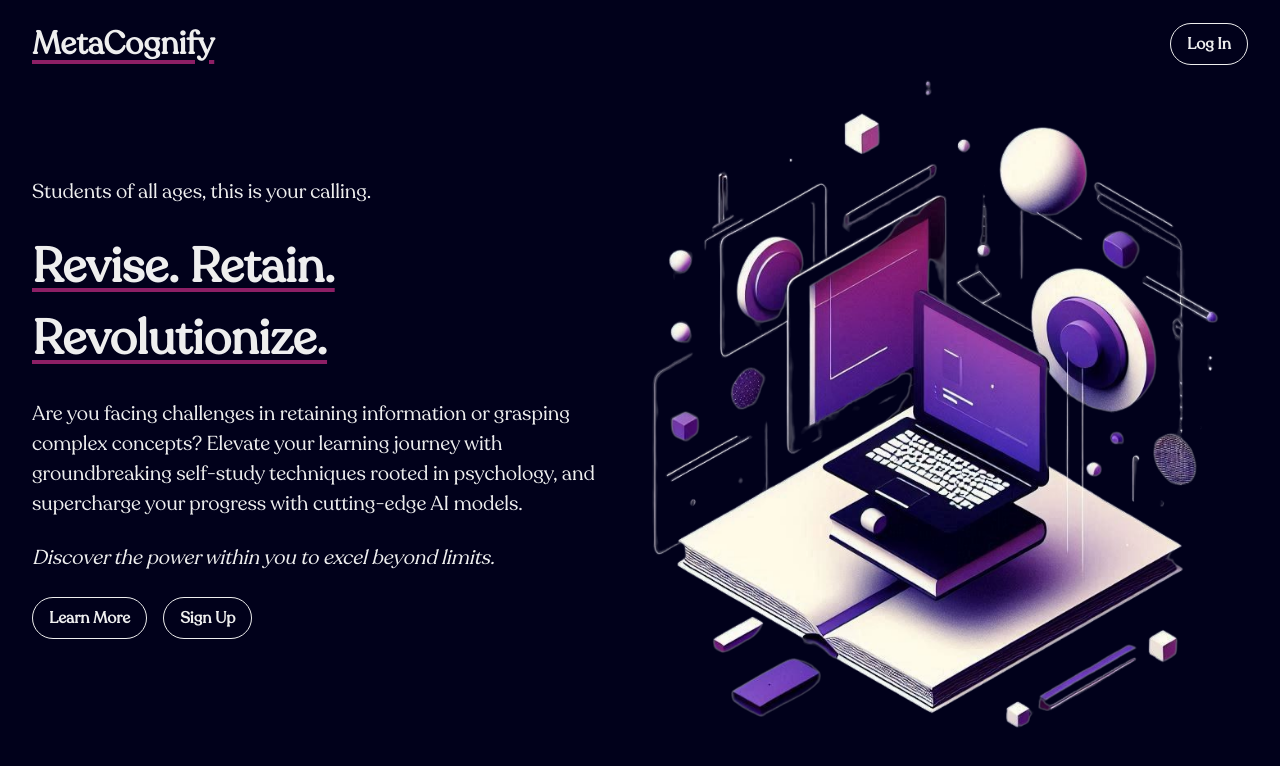
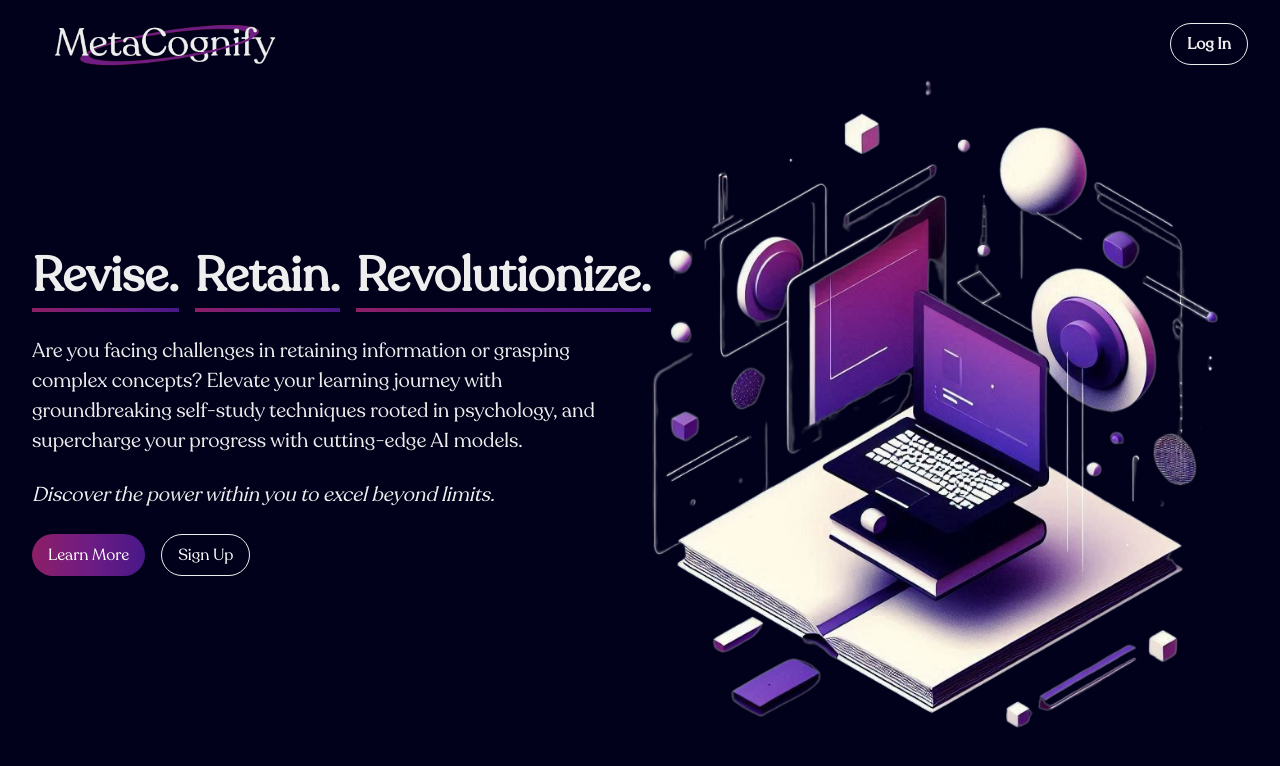
Before and after one commit to AnshanaM/meta-cognify, a Next.js app: page / in a window 1280 px wide. Shown: the top 766 px of the page. Built offline with nearby package versions, Linux system fonts and the light colour scheme.

Commit message:
ui enchancement

```diff
--- a/src/app/components/Navbar.tsx
+++ b/src/app/components/Navbar.tsx
@@ -4,7 +4,8 @@ export default function Navbar() {
     return (
         <div className="nav-bar">
             <Link href={'/'} className="logo">
-                <h1 className="underline-custom"><b>MetaCognify</b></h1>
+                {/* <h1 className="text-gradient-underline"><b>MetaCognify</b></h1> */}
+                <img src="/logo.png"/>
             </Link>
             <button className="log-in-button"><b>Log In</b></button>
         </div>
--- a/src/app/globals.css
+++ b/src/app/globals.css
@@ -34,14 +34,8 @@ main, .nav-bar, body {
   align-items: center;
 }
 
-.logo {
-  height: fit-content;
-  padding: 0;
-  margin: 0;
-}
-
-.logo h1 {
-  font-size: xx-large;
+.logo img {
+  height: 10vh;
 }
 
 button {
@@ -55,6 +49,15 @@ button {
 
 button:hover {
   background-color: #8D1F66;
+}
+
+.learn-more-button {
+  background: linear-gradient(to right, #8D1F66, #6F1C84, #481888);
+  border: none;
+}
+
+.learn-more-button:hover {
+  background: linear-gradient(to left, #8D1F66, #6F1C84, #481888);
 }
 
 .main-content {
@@ -114,9 +117,32 @@ button:hover {
   }
 }
 
-.underline-custom {
-  text-decoration: underline;
-  text-decoration-color: #8D1F66; /* Underline color */
-  text-decoration-thickness: 4px; /* Thickness of the underline */
-  text-underline-offset: 6px; /* Space between text and underline */
+.slogan-group {
+  display: flex;
+  flex-direction: row;
+  gap: 1rem;
+  padding: 0;
+  margin: 0;
 }
+
+.text-section-p {
+  margin: 0;
+  padding: 0;
+  margin-bottom: -2rem;
+}
+
+
+.text-gradient-underline {
+  position: relative;
+  display: inline-block;
+}
+
+.text-gradient-underline::after {
+  content: '';
+  position: absolute;
+  left: 0;
+  right: 0;
+  bottom: 0;
+  height: 4px;
+  background: linear-gradient(to right, #8D1F66, #6F1C84, #481888);
+}
--- a/src/app/page.tsx
+++ b/src/app/page.tsx
@@ -5,15 +5,17 @@ export default function Home() {
   return (
     <main className="main-content">
       <div className="text-section">
-      <p>Students of all ages, this is your calling.</p>
+      {/* <p className="text-section-p">Students of all ages, this is your calling.</p> */}
         <div className="slogan-group">
-          <h1 className="underline-custom"><b>Revise. Retain. Revolutionize.</b></h1>
+          <h1 className="text-gradient-underline"><b>Revise.</b></h1>
+          <h1 className="text-gradient-underline"><b>Retain.</b></h1>
+          <h1 className="text-gradient-underline"><b>Revolutionize.</b></h1>
         </div>
         <p>Are you facing challenges in retaining information or grasping complex concepts? Elevate your learning journey with groundbreaking self-study techniques rooted in psychology, and supercharge your progress with cutting-edge AI models.</p>
         <p><i>Discover the power within you to excel beyond limits.</i></p>
         <div className="button-group">
-          <button className="learn-more-button"><b>Learn More</b></button>
-          <button className="sign-up-button"><b>Sign Up</b></button>
+          <button className="learn-more-button">Learn More</button>
+          <button className="sign-up-button">Sign Up</button>
         </div>
       </div>
       <div className="image-section">
```
Also changed, not shown: public/logo.png (added), 1 other file (tests, documents, lock files or other folders).
